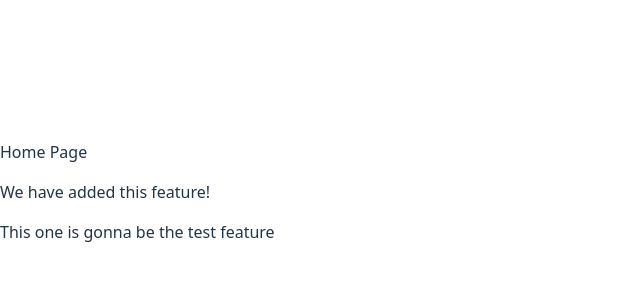
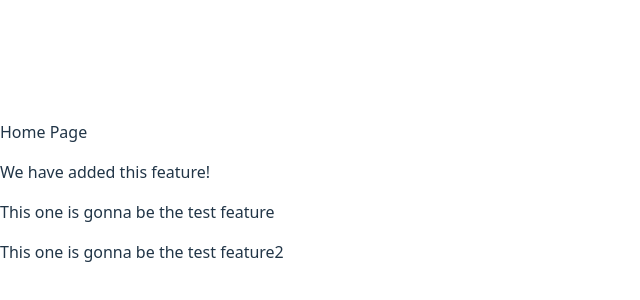
Before and after one commit to pawank505/testproject, a React app: page /home in a window 1280 px wide. Shown: the part 200-500 px from the top of the page, without its empty margins (0-640 px from the left). Built offline with nearby package versions, Linux system fonts and the light colour scheme; the HTML template or start-up script is replaced by a standard one.

Commit message:
SCRUM-19 homec [auto-pr, taskcompleted, main]

```diff
--- a/src/components/Home.jsx
+++ b/src/components/Home.jsx
@@ -6,6 +6,7 @@ const Home = () => {
       Home Page
       <p>We have added this feature!</p>
       <p>This one is gonna be the test feature</p>
+      <p>This one is gonna be the test feature2</p>
     </div>
   );
 };
```
